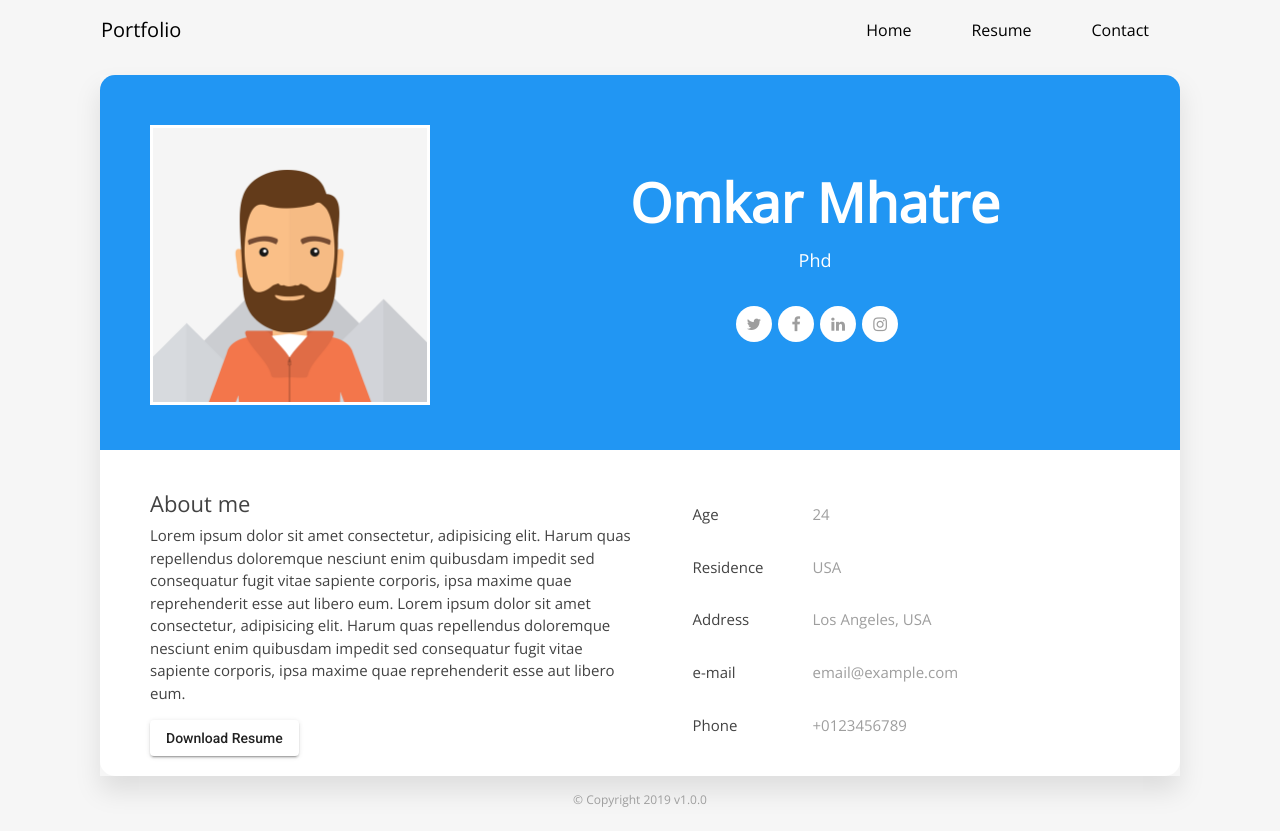
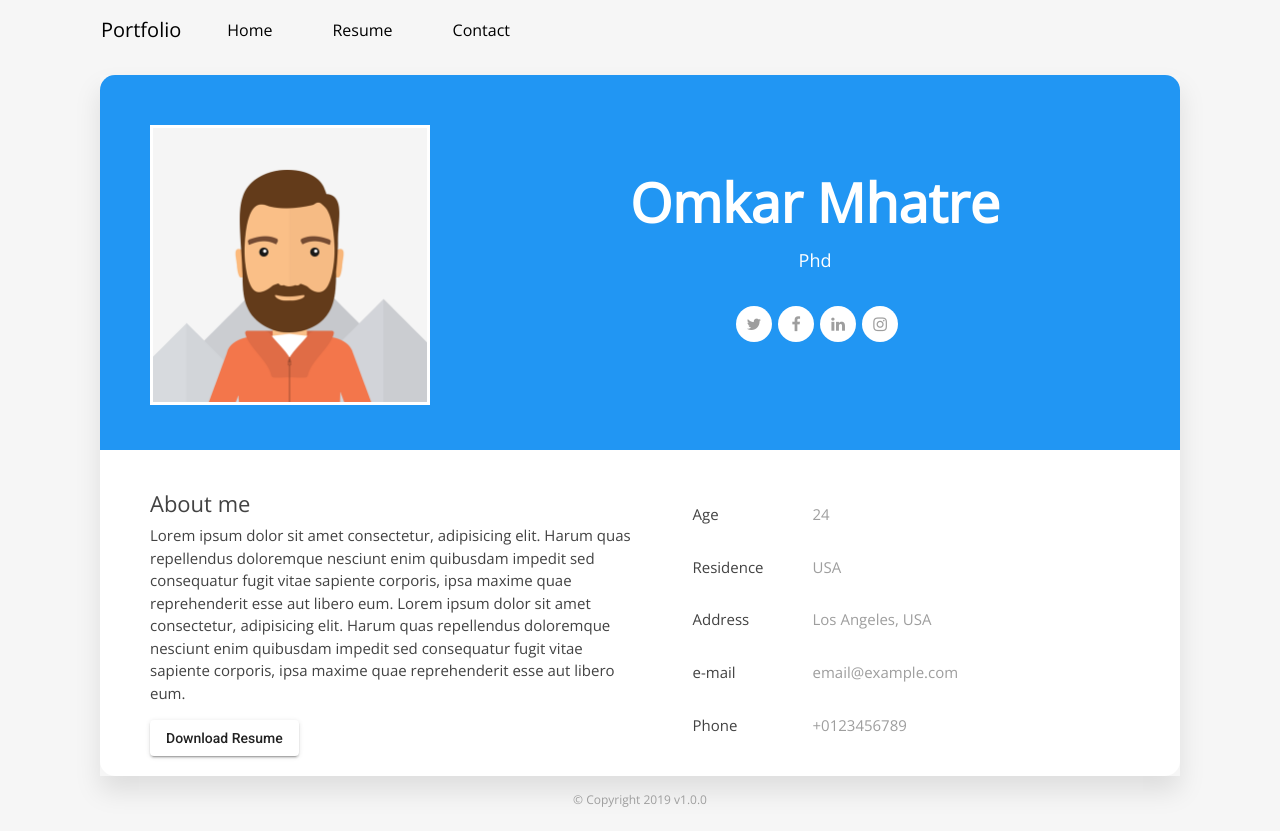
Before and after one commit to akshay3001/portfolio, an Angular app: page /home in a window 1280 px wide. Built offline with nearby package versions, Linux system fonts and the light colour scheme.

Commit message:
Navbar stuttered fixed.

```diff
--- a/src/app/navbar/navbar.component.html
+++ b/src/app/navbar/navbar.component.html
@@ -9,7 +9,7 @@
     </button>
 
     <!-- Menu content -->
-    <div class="collapse navbar-collapse cen-x-start cen-x-end" id="HamburgerMenu">
+    <div class="float-right collapse navbar-collapse" id="HamburgerMenu">
         <div class="form-inline my-2 my-lg-0">
             <ul class="navbar-nav mr-auto mt-2 mt-lg-0">
                 <li class="nav-item p-xs active">
```
